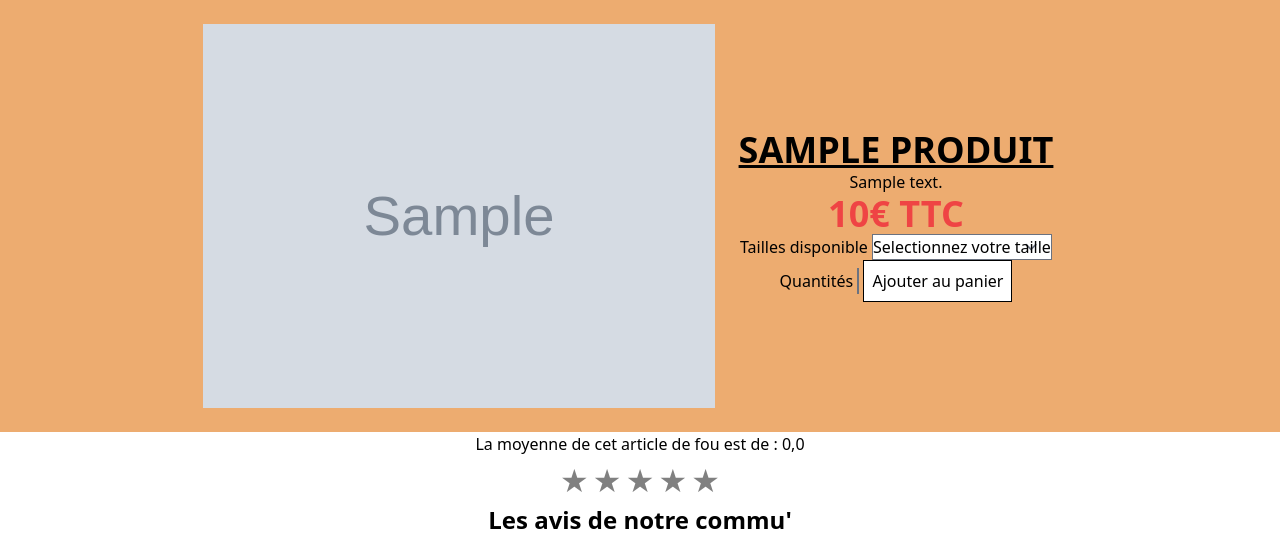
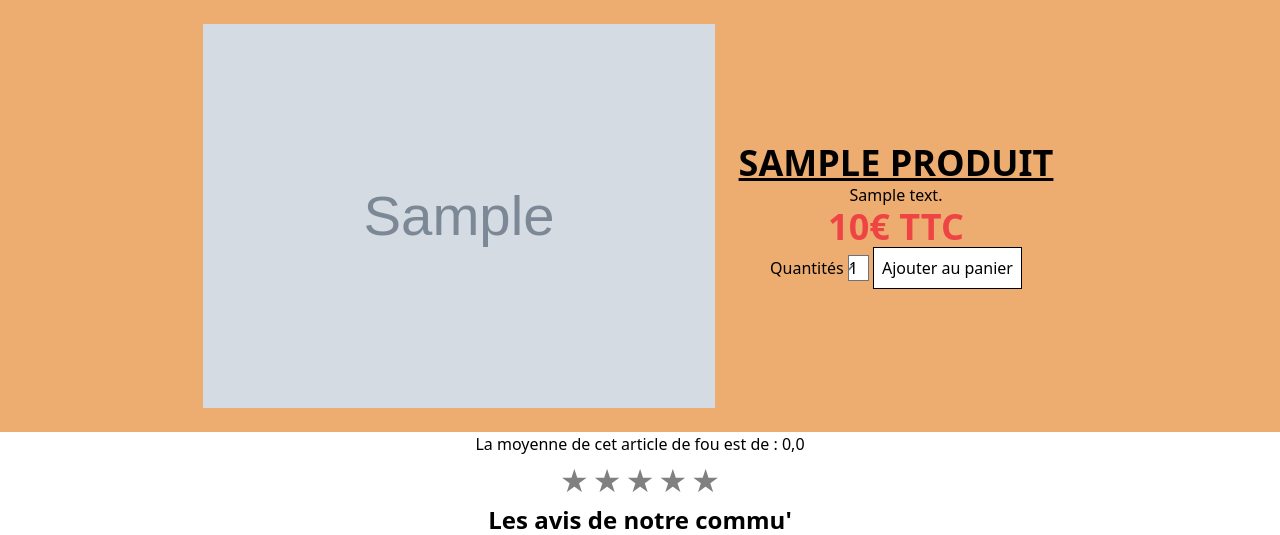
Before and after one commit to Sebastien-C-web/e_commerce, a PHP site: page /produit.php?id=1 in a window 1280 px wide. Shown: the part 178-713 px from the top of the page. Run offline with PHP 8.4, Linux system fonts and the light colour scheme; tables that the repository leaves empty or names only in its code hold one stand-in row (values such as "Sample post"); grey boxes marked "Sample" are stand-in pictures; data that the repository does not hold is empty; some libraries are stand-ins or nearby versions.

Commit message:
hitami a tout casser

```diff
--- a/classe/panierclass.php
+++ b/classe/panierclass.php
@@ -110,12 +110,10 @@ class panier extends db
         $total = $this->getTotal();
         $reduction_id = $this->getReductionid();
         $rowguid = $this->getRowguid();
-        $taille = $this->getTaille();
 
-        $sql2 = $this->db->prepare("SELECT * FROM panier WHERE rowguid = :rowguid AND produits_id = :produits_id AND taille_id = :taille_id");
+        $sql2 = $this->db->prepare("SELECT * FROM panier WHERE rowguid = :rowguid AND produits_id = :produits_id");
         $sql2->bindParam(":produits_id", $produits_id);
         $sql2->bindParam(':rowguid', $rowguid);
-        $sql2->bindParam(':taille_id', $taille);
         $sql2->execute();
         $exist = $sql2->fetch(PDO::FETCH_ASSOC);
 
@@ -125,12 +123,11 @@ class panier extends db
             $sql->bindParam(':rowguid', $rowguid);
             $sql->bindParam(':total', $total);
         } else {
-            $sql = $this->db->prepare("INSERT INTO panier (produits_id, total, reduction_id, rowguid, taille_id) VALUES (:produits_id, :total, :reduction_id, :rowguid, :taille_id)");
+            $sql = $this->db->prepare("INSERT INTO panier (produits_id, total, reduction_id, rowguid) VALUES (:produits_id, :total, :reduction_id, :rowguid)");
             $sql->bindParam(':produits_id', $produits_id);
             $sql->bindParam(':rowguid', $rowguid);
             $sql->bindParam(':total', $total);
             $sql->bindParam(':reduction_id', $reduction_id);
-            $sql->bindParam(':taille_id', $taille);
         }
 
 
@@ -144,15 +141,6 @@ class panier extends db
         $sql->execute();
     }
 
-    public function tailleAffiche($id)
-    {
-        $sql = $this->db->prepare('SELECT taille.taille, produits_quantite.produits_id FROM taille
-                                                        JOIN produits_quantite ON taille.id = produits_quantite.taille_id
-                                                        WHERE produits_quantite.produits_id = :id');
-        $sql->bindParam(':id', $id);
-        $sql->execute();
-        return $sql->fetchAll();
-    }
 
 
     public function incremepanier($id)
--- a/produit.php
+++ b/produit.php
@@ -105,60 +105,31 @@ if (isset($_POST['addAvis'])) {
                                 <h2 class="text-4xl font-semibold text-red-500"><?php print $all_prods['prix']; ?>&euro; TTC</h2>
 
 
-                                <form method="post" id="formTaille">
-
-
-                                    <label for="taille"> Tailles disponible</label>
-                                    <select name="taille" id="taille" required>
-
-                                        <option selected disabled>Selectionnez votre taille</option>
-
-                                        <?php foreach ($taille as $tailles) {
-                                            foreach ($qty as $qtys) {
-                                                if ($qtys['produits_id'] == $id && $tailles['id'] == $qtys['taille_id']) { ?>
-                                                    <option value="<?php print $tailles['id'] ?>"><?php print $tailles['taille'] ?></option>
-                                        <?php }
-                                            }
-                                        } ?>
-                                    </select>
-                                    <?php if (isset($_POST["taille"])) {
-                                        foreach ($taille as $tailles) {
-                                            if ($_POST["taille"] == $tailles['id']) { ?>
-                                                <p class="text-center">Taille <span class="font-semibold text-sky-500"><?php print $tailles['taille'] ?></span> séléctionnée</p>
-                                    <?php }
-                                        }
-                                    } ?>
-                                </form>
 
                                 <form action="addPanier.php?id=<?php print $id; ?>" method="post">
                                     <label for="qty"> Quantités </label>
-                                    <select name="qty" required >
+
 
                                     <select name="qty" required>
 
                                         <?php foreach ($qty as $qtys) {
                                             if ($qtys['produits_id'] == $id) {
-                                                if ($_POST['taille'] == $qtys['taille_id']) {
-
-                                        ?>
-
-                                                    <!-- boucle for pour afficher les quantités -->
-                                                    <?php for ($i = 1; $i < ($qtys['quantites'] + 1); $i++) { ?>
+                                                 for ($i = 1; $i < ($qtys['quantites'] + 1); $i++) { ?>
 
                                                         <option value="<?php print $i ?>"><?php print $i ?></option>
                                         <?php }
                                                 }
                                             }
-                                        } ?>
+                                         ?>
 
                                     </select>
-                                    <input type="hidden" name="posTaille" value="<?php if(isset($_POST['taille'])){print $_POST['taille'];}  ?>">
+
                                     <button type="submit" value="<?php print $all_prods['id']; ?>" class="p-2 border border-black bg-white">Ajouter au panier</button>
                                 </form>
                             </div>
                         </div>
-                <?php }
-                } ?>
+                <?php }}
+                 ?>
             </div>
         </section>
 
--- a/ressources/produits_quantite.php
+++ b/ressources/produits_quantite.php
@@ -30,15 +30,6 @@ class ProduitsQuantites extends db
         return $this->quantite;
     }
 
-    public function setTailleId($tailleId)
-    {
-        $this->tailleId = $tailleId;
-    }
-
-    public function getTailleId(): int
-    {
-        return $this->tailleId;
-    }
 
     public function getAllQuantite()
     {
@@ -51,7 +42,6 @@ class ProduitsQuantites extends db
     {
         $id = $this->getId();
         $quantite = $this->getQuantite();
-        $tailleId = $this->getTailleId();
 
         $sql3 = $this->connecte()->prepare("SELECT * FROM produits_quantite WHERE produits_id = :produits_id");
         $sql3->bindParam(":produits_id", $id);
@@ -59,14 +49,13 @@ class ProduitsQuantites extends db
         $data = $sql3->fetch();
 
         // if (!$data) {
-            $sql = $this->connecte()->prepare("INSERT INTO produits_quantite (produits_id, quantites, taille_id) VALUES (:produits_id, :quantites, :taille_id)");
+            $sql = $this->connecte()->prepare("INSERT INTO produits_quantite (produits_id, quantites) VALUES (:produits_id, :quantites)");
         // } else {
         //     $sql = $this->connecte()->prepare("UPDATE produits_quantite SET quantites = :quantites WHERE produits_id = :produits_id");
         // }
 
         $sql->bindParam(":produits_id", $id);
         $sql->bindParam(":quantites", $quantite);
-        $sql->bindParam(":taille_id", $tailleId);
         $sql->execute();
     }
 
--- a/ressources/script_etoile.js
+++ b/ressources/script_etoile.js
@@ -1,9 +1,4 @@
-let taille = document.getElementById("taille");
-let formTaille = document.getElementById("formTaille");
 
-taille.addEventListener("change", (e) => {
-  formTaille.submit();
-})
 
 function selectEtoileA(aEtoiles, bUnselect, iNote, sClassSlelected) {
   for (let h = 0; h < aEtoiles.length; h++) {
@@ -64,5 +59,4 @@ for (k = 0; k < concatest.length; k++) {
     etoileB = formComment.getElementsByClassName('etoile' + l);
   selectEtoileA(etoileB, false, formComment.note2.value, sClassSlelected)
 }
-
 });
```
Also changed, not shown: panier.php (+20 -27 lines).
